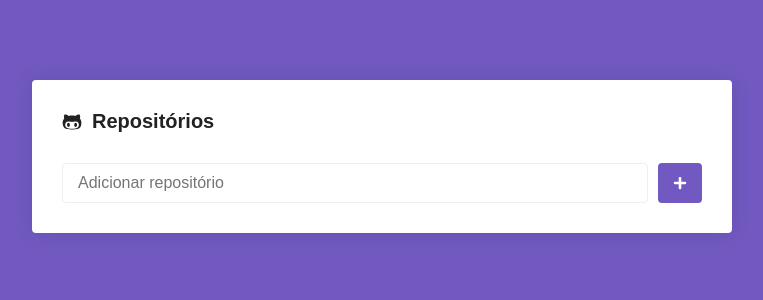
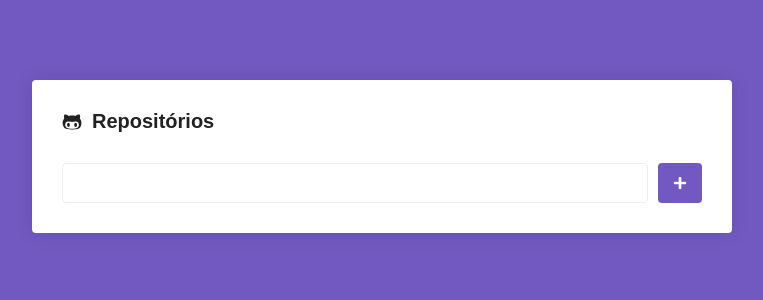
Before and after one commit to EloisaPaz/GoStack-Rocketseat, a React (Create React App) app in the folder react-js/single-page/: page / in a window 1280 px wide. Shown: the top 300 px of the page, without its empty margins (258-1021 px from the left). Built offline with nearby package versions, Linux system fonts and the light colour scheme.

Commit message:
Conectando com a api do github

```diff
--- a/react-js/single-page/package.json
+++ b/react-js/single-page/package.json
@@ -6,6 +6,7 @@
     "@testing-library/jest-dom": "^4.2.4",
     "@testing-library/react": "^9.3.2",
     "@testing-library/user-event": "^7.1.2",
+    "axios": "^0.19.0",
     "react": "^16.12.0",
     "react-dom": "^16.12.0",
     "react-icons": "^3.8.0",
--- a/react-js/single-page/src/pages/Main/index.js
+++ b/react-js/single-page/src/pages/Main/index.js
@@ -1,8 +1,32 @@
-import React from 'react';
+import React, { Component } from 'react';
+import { FaGithubAlt, FaPlus } from 'react-icons/fa';
 import { Container, Form, SubmitButton } from './styles';
-import { FaGithubAlt, FaPlus } from 'react-icons/fa';
+import api from '../../services/api';
 
-export default function Main() {
+export default class Main extends Component {
+
+state = {
+  newRepo: ' ',
+};
+
+handleInputChange = e => {
+  this.setState({ newRepo: e.target.value });
+}
+
+handleSubmit = async e => {
+  e.preventDefault();
+
+  const { newRepo } = this.state;
+
+  const response = await api.get(`/repos/${newRepo}`)
+
+  const data = {
+    name: response.data.full_name,
+  };
+}
+
+  render() {
+    const { newRepo } = this.state;
     return (
       <Container>
         <h1>
@@ -10,10 +34,12 @@ export default function Main() {
           Repositórios
         </h1>
 
-      <Form onSubmit={() => {}}>
+        <Form onSubmit={this.handleSubmit}>
           <input
             type="text"
             placeholder="Adicionar repositório"
+            value={newRepo}
+            onChange={this.handleInputChange}
           />
           <SubmitButton disable>
             <FaPlus color="#FFF" size={14}/>
@@ -22,3 +48,4 @@ export default function Main() {
       </Container>
     );
   }
+}
--- a/react-js/single-page/src/pages/Main/styles.js
+++ b/react-js/single-page/src/pages/Main/styles.js
@@ -34,7 +34,9 @@ export const Form = styled.form`
   }
 `;
 
-export const SubmitButton = styled.button`
+export const SubmitButton = styled.button.attrs({
+  type: 'submit'
+})`
   background: #7159c1;
   border: 0;
   padding: 0 15px;
--- /dev/null
+++ b/react-js/single-page/src/services/api.js
@@ -0,0 +1,7 @@
+import axios from 'axios';
+
+const api = axios.create({
+  baseURL: 'http://api.github.com',
+});
+
+export default api;
```
Also changed, not shown: 1 other file (tests, documents, lock files or other folders). Lines whose indentation alone changed are shown as unchanged.
